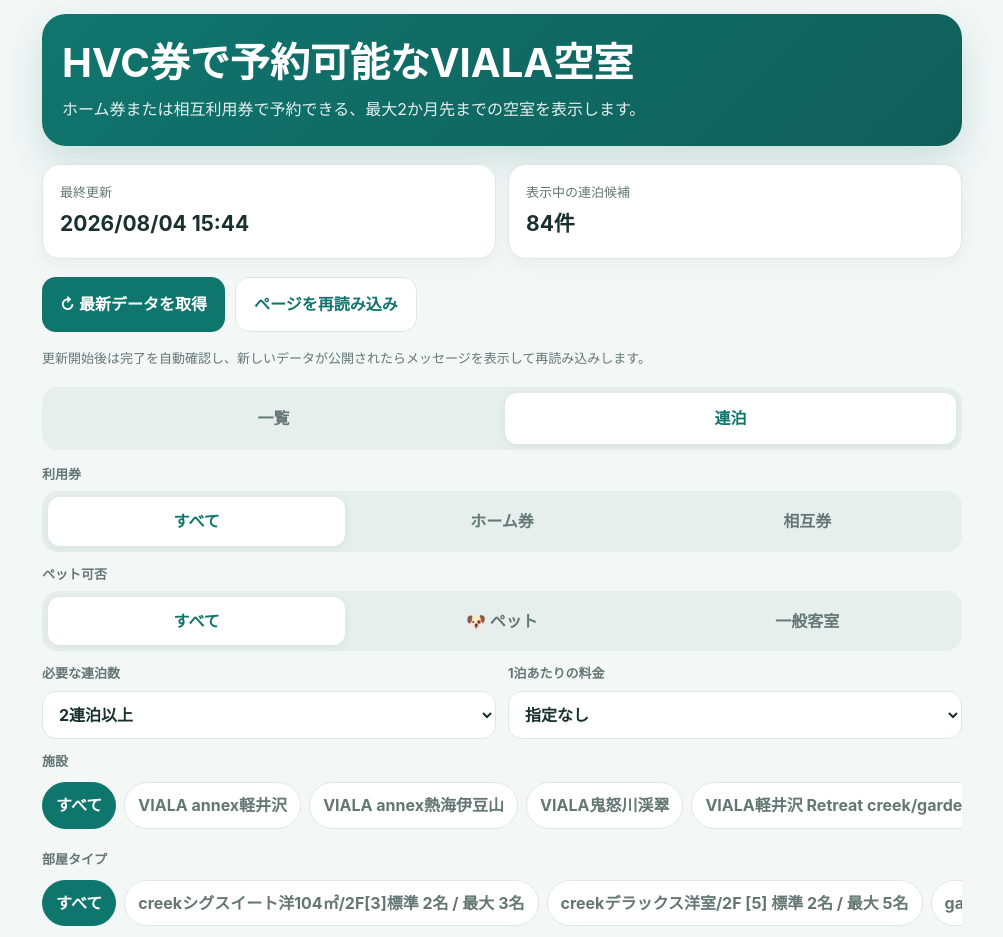
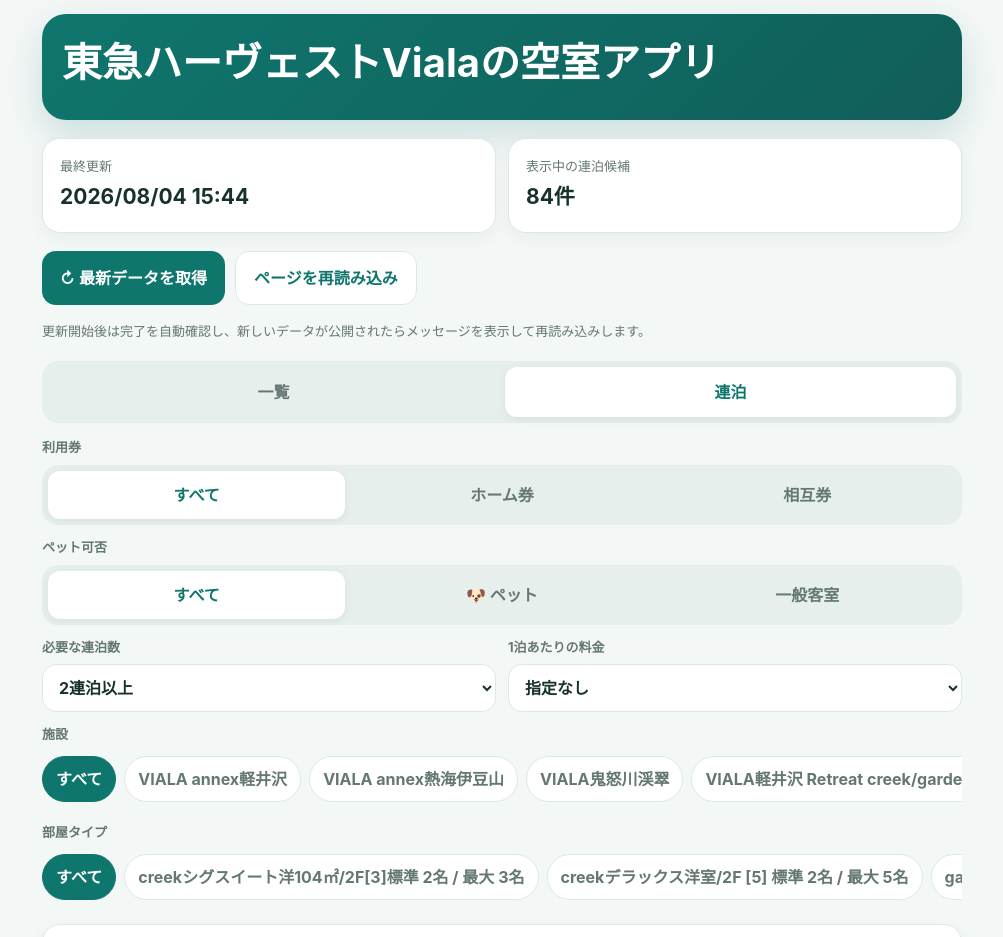
Before and after one commit to Nonnon877/harvest-viala-view, a website: page index.html in a window 1280 px wide. Shown: the top 937 px of the page, without its empty margins (138-1141 px from the left). Drawn offline with Linux system fonts and the light colour scheme.

Commit message:
Rename app title

```diff
--- a/index.html
+++ b/index.html
@@ -2,11 +2,11 @@
 <html lang="ja">
 <head>
 <meta charset="utf-8"><meta name="viewport" content="width=device-width,initial-scale=1"><meta name="theme-color" content="#0f766e">
-<title>VIALA 空室情報</title>
+<title>東急ハーヴェストVialaの空室アプリ</title>
 <link rel="stylesheet" href="./style.css">
 </head>
 <body><main>
-<section class="hero"><h1>HVC券で予約可能なVIALA空室</h1><p>ホーム券または相互利用券で予約できる、最大2か月先までの空室を表示します。</p></section>
+<section class="hero"><h1>東急ハーヴェストVialaの空室アプリ</h1></section>
 <section class="summary"><div class="metric"><span>最終更新</span><strong id="updated">読込中</strong></div><div class="metric"><span id="countLabel">表示中の連泊候補</span><strong id="count">—</strong></div></section>
 <p id="staleWarning" class="status error" role="alert" style="display:none">公開データの最終更新から2時間以上経過しています。現在の予約画面で最新状況を確認してください。</p>
 <div class="actions"><button id="refresh" class="button primary" type="button">↻ 最新データを取得</button><button id="reload" class="button secondary" type="button">ページを再読み込み</button></div>
```
